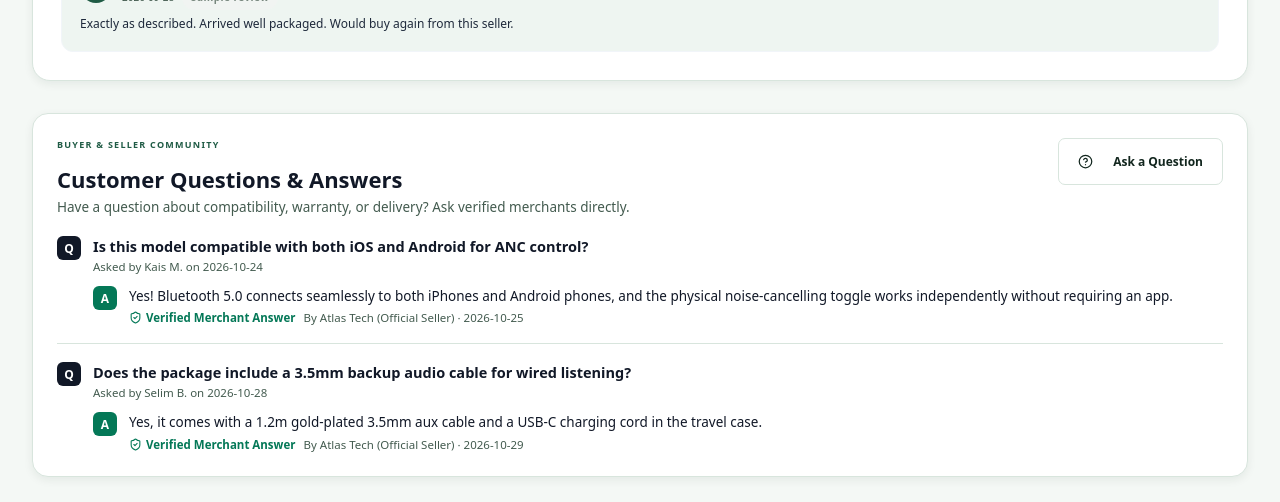
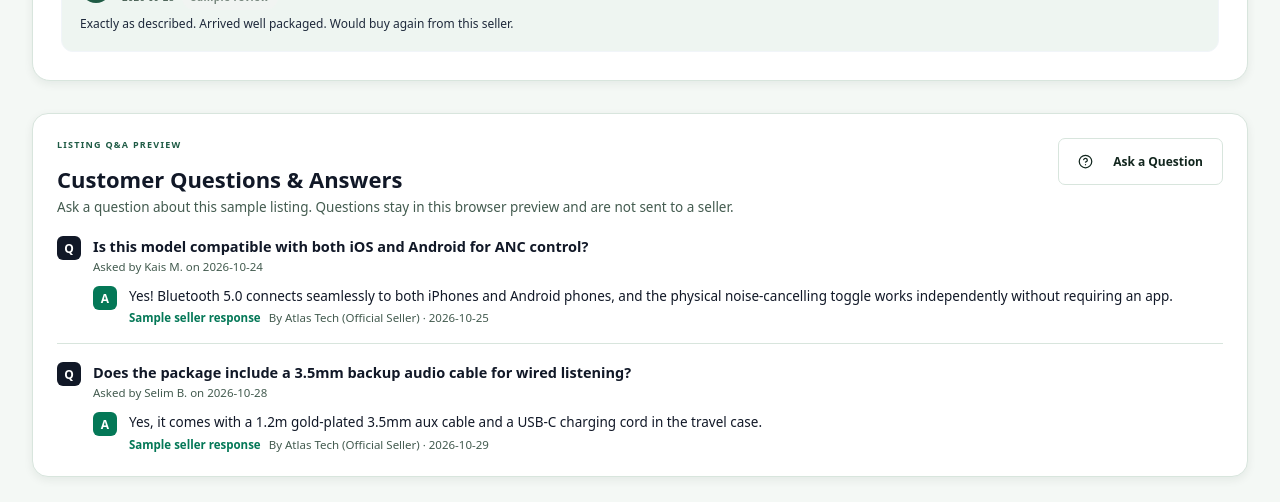
Before and after one commit to medkhalilghdamsi-dev/MARCHY, a React (Vite) app: page /product/1 in a window 1280 px wide. Shown: the part 3800-4302 px from the top of the page. Built offline with nearby package versions, Linux system fonts and the light colour scheme.

Commit message:
ux: clarify product Q&A preview behavior

```diff
--- a/src/components/marketplace/ProductQA.jsx
+++ b/src/components/marketplace/ProductQA.jsx
@@ -1,7 +1,7 @@
 import { useState } from 'react'
 import { MarketplaceService } from '../../services/marketplaceService'
 import { useToast } from '../../providers/ToastProvider'
-import { HelpCircle, MessageSquare, Send, ShieldCheck, User } from 'lucide-react'
+import { HelpCircle, MessageSquare, Send } from 'lucide-react'
 
 export function ProductQA({ productId, productName }) {
   const toast = useToast()
@@ -18,17 +18,17 @@ export function ProductQA({ productId, productName }) {
     setQaList([newQ, ...qaList])
     setQuestionText('')
     setIsAsking(false)
-    toast('Your question has been posted to the merchant community!', { type: 'success' })
+    toast('Question saved in this browser preview. It has not been sent to a seller.', { type: 'info' })
   }
 
   return (
     <section className="product-qa-section card" aria-labelledby="product-qa-heading">
       <div className="qa-section-header">
         <div>
-          <span className="eyebrow">BUYER & SELLER COMMUNITY</span>
+          <span className="eyebrow">LISTING Q&A PREVIEW</span>
           <h2 id="product-qa-heading">Customer Questions & Answers</h2>
           <p className="qa-subhead">
-            Have a question about compatibility, warranty, or delivery? Ask verified merchants directly.
+            Ask a question about this sample listing. Questions stay in this browser preview and are not sent to a seller.
           </p>
         </div>
         <button
@@ -103,9 +103,7 @@ export function ProductQA({ productId, productName }) {
                         <p className="qa-answer-text">{ans.answer}</p>
                         <div className="qa-answer-meta">
                           {ans.isSeller && (
-                            <span className="qa-verified-merchant-tag">
-                              <ShieldCheck size={13} /> Verified Merchant Answer
-                            </span>
+                            <span className="qa-verified-merchant-tag">Sample seller response</span>
                           )}
                           <span>By {ans.author} · {ans.date}</span>
                         </div>
@@ -115,7 +113,7 @@ export function ProductQA({ productId, productName }) {
                 </div>
               ) : (
                 <div className="qa-pending-answer">
-                  <small>Pending answer from verified sellers...</small>
+                  <small>No seller response is connected in this preview.</small>
                 </div>
               )}
             </article>
```
